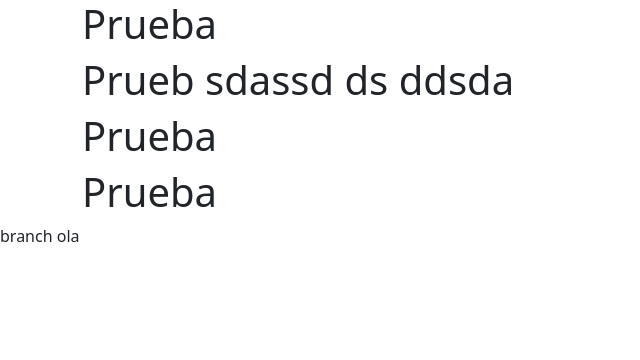
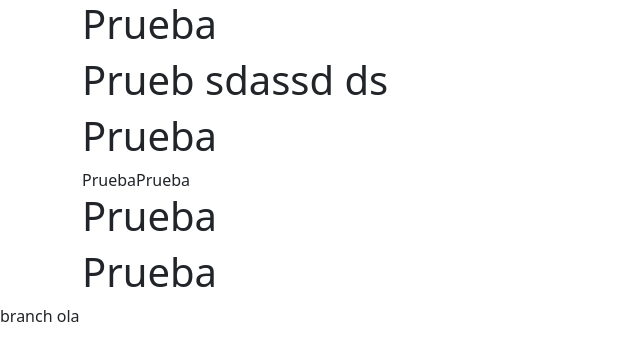
Before and after one commit to Proyecto-PokeAPI-MS7/demo-repository, a website: page index.html in a window 1280 px wide. Shown: the whole page, without its empty margins (0-640 px from the left). Drawn offline with nearby package versions, Linux system fonts and the light colour scheme.

Commit message:
correccion 3

```diff
--- a/index.html
+++ b/index.html
@@ -11,7 +11,7 @@
 <body>
     <div class="container">
         <h1>Prueba</h1>
-        <h1>Prueb sdassd ds ddsda</h1>
+        <h1>Prueb sdassd ds  <h1>Prueba</h1 <h1>Prueba</h1 <h1>Prueba</h1ddsda</h1>
         <h1>Prueba</h1>
         <h1>Prueba</h1>
     </div>
```
